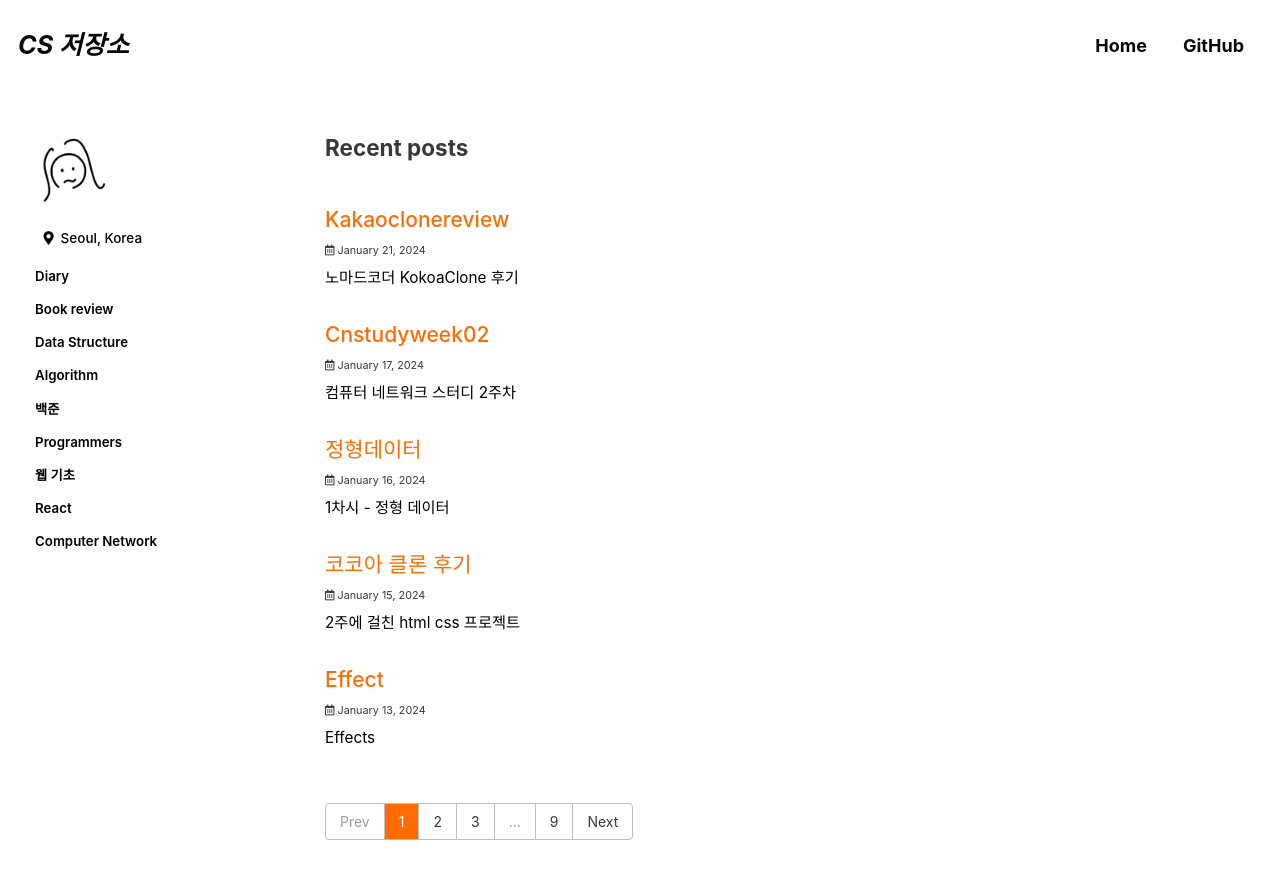
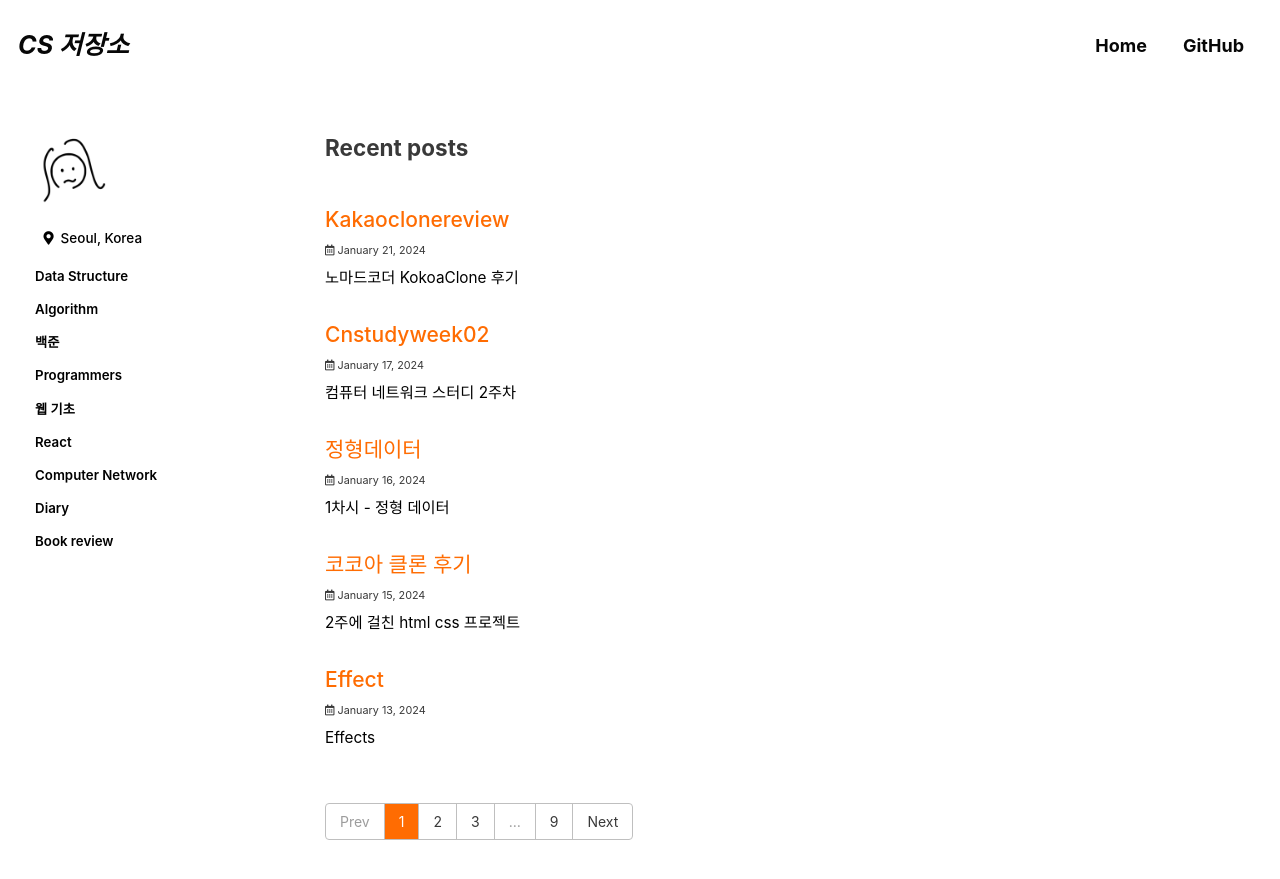
Before and after one commit to forwarder1121/forwarder1121.github.io, a Jekyll site: the page built from index.html, in a window 1280 px wide and 900 px high. Shown: the top 879 px of the window. Built offline with Jekyll 4.4.1, drawn with Linux system fonts in a browser that asks for light colours; cached includes are drawn as plain includes; some web fonts are replaced; the list of posts is cut into pages by our own code; some of the changed lines change nothing that is shown.

Commit message:
fix : url

```diff
--- a/_data/navigation.yml
+++ b/_data/navigation.yml
@@ -14,11 +14,6 @@ main:
 # sidebar navigation (categories)
 # 2022.02.15 sidebar update : simple ver.
 categories:
-  - title: "Diary"
-    url: /categories/diary/
-  - title: "Book review"
-    url: /categories/bookReview/
-
   - title: "Data Structure"
     url: /categories/dataStructure/
   - title: "Algorithm"
@@ -35,3 +30,8 @@ categories:
     url: /categories/React/
   - title: "Computer Network"
     url: /categories/computerNetwork/
+
+  - title: "Diary"
+    url: /categories/diary/
+  - title: "Book review"
+    url: /categories/bookReview/
```
